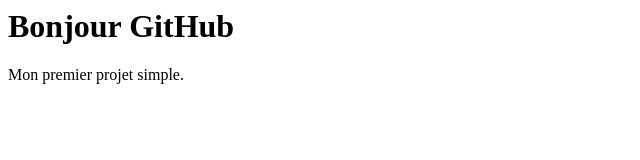
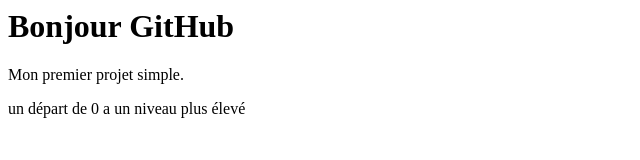
Before and after one commit to Decide2005/Mon-premier-projet, a plain HTML site: page Index.html in a window 1280 px wide. Shown: the whole page, without its empty margins (0-640 px from the left). Drawn offline with Linux system fonts and the light colour scheme.

Commit message:
Update Index.html

```diff
--- a/Index.html
+++ b/Index.html
@@ -1,2 +1,3 @@
 <h1>Bonjour GitHub</h1>
 <p>Mon premier projet simple.</p>
+<p>un départ de 0 a un niveau plus élevé </p>
```
